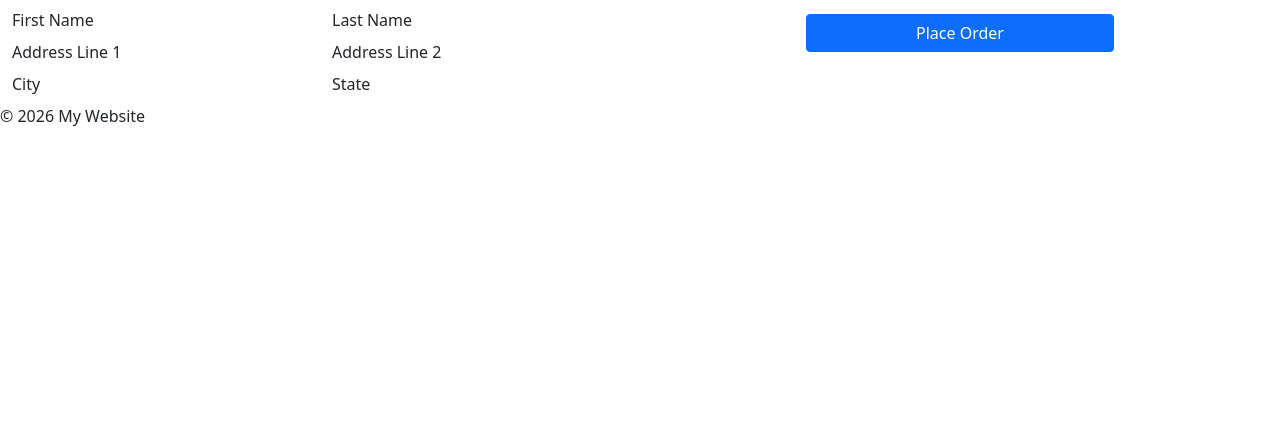
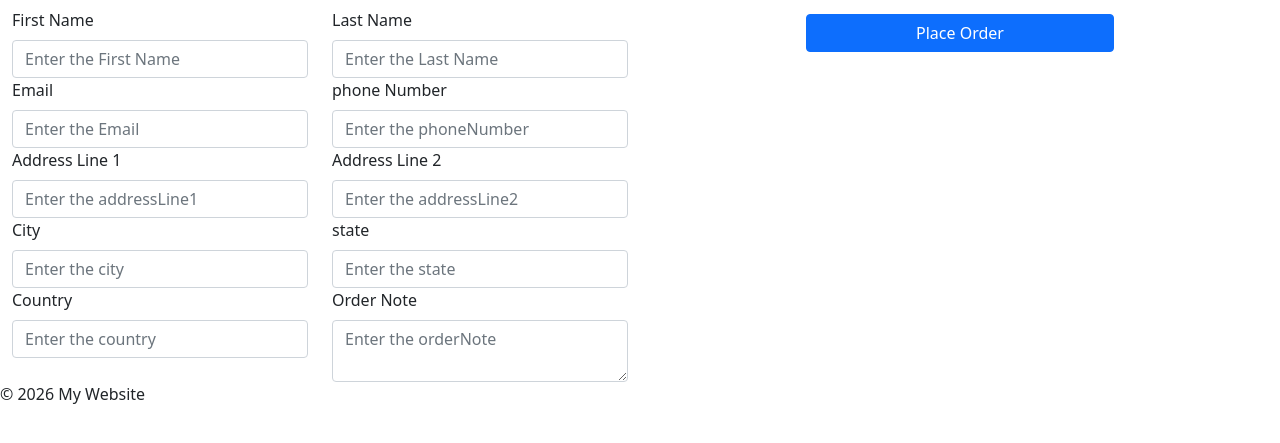
Before and after one commit to amitsaini95/EStore, a Django app: template Estore/templates/store/checkout.html in a window 1280 px wide. Shown: the part 90-533 px from the top of the page. Run offline with Django 3.2, Linux system fonts and the light colour scheme; the template is opened without the code that fills it, so the values that code supplies are empty.

Commit message:
add order information

```diff
--- a/Estore/CartApp/urls.py
+++ b/Estore/CartApp/urls.py
@@ -6,5 +6,5 @@ urlpatterns = [
     path('cart-item-add/<int:cart_id>',views.QuantityAddCartItemView,name="quanatiyAddCartItem"),
     path('cart-item-sub/<int:cart_id>',views.QuantitySubCartItemView,name="quantitysubCartItem"),
     path('remove-cart-item/<int:product_id>',views.removeCartButtonView,name="removeCartButton"),
-    # path('checkout/',views.CheckOutCartItemView,name="checkoutCartItem")
+    path('checkout/',views.CheckOutCartItemView,name="checkoutCartItem")
 ]
--- a/Estore/Estore/urls.py
+++ b/Estore/Estore/urls.py
@@ -22,7 +22,7 @@ from .import views
 urlpatterns = [
     path('admin/', admin.site.urls),
     path('',views.HomeView,name="Home"),
-    path('store/',include('store.urls')),
+    path('store/',include('store.urls'),name="store"),
     path('cart/',include('CartApp.urls')),
     path('accounts/',include('AccountApp.urls')),
     path('orders/',include('OrderApp.urls'))
--- a/Estore/templates/store/cart.html
+++ b/Estore/templates/store/cart.html
@@ -72,6 +72,7 @@
         </div>
 
         <div class="checkout_Btn my-3">
+
             <a href="{% url 'checkoutCartItem' %}" type="button" class="btn btn-primary w-100 fw-bold">checkout</a>
         </div>
     </div>
--- a/Estore/templates/store/checkout.html
+++ b/Estore/templates/store/checkout.html
@@ -1,6 +1,6 @@
 {% extends "base.html" %}
 {% block content %}
-<form method="post">
+<form method="post" action="{% url 'placeorder' %}">
     {% csrf_token %}
 <div class="row">
 
@@ -9,35 +9,56 @@
             <h3>Billing Address</h3>
                     <div class="row">
                     <div class="col-md-6">
-                    <label for="{{ form.firstName.id_for_label }}" class="form-label">First Name</label>
-                     {{ form.firstName }}
-                    <div class="invalid-feedback">{{ form.firstName.errors }}</div>
+                    <label for="firstName" class="form-label">First Name</label>
+                   <input type="text" name="firstName" class="form-control" placeholder="Enter the First Name" required>
+
+                    </div>
+                    <div class="col-md-6">
+                    <label for="lastName" class="form-label">Last Name</label>
+                   <input type="text" name="lastName" class="form-control" placeholder="Enter the Last Name" required>
+
+                    </div>
+                    <div class="col-md-6">
+                    <label for="email" class="form-label">Email</label>
+                   <input type="email" name="email" class="form-control" placeholder="Enter the Email " required>
+
+                    </div>
+                    <div class="col-md-6">
+                    <label for="phoneNumber" class="form-label">phone Number</label>
+                   <input type="tel:" name="phoneNumber" class="form-control" placeholder="Enter the phoneNumber" required>
+
+                    </div>
+                    <div class="col-md-6">
+                    <label for="addressLine1" class="form-label">Address Line 1</label>
+                   <input type="text" name="addressLine1" class="form-control" placeholder="Enter the addressLine1" required>
+
                     </div>
                      <div class="col-md-6">
-                    <label for="{{ form.lastName.id_for_label }}" class="form-label">Last Name</label>
-                     {{ form.lastName }}
-                    <div class="invalid-feedback">{{ form.lastName.errors }}</div>
+                    <label for="addressLine2" class="form-label">Address Line 2</label>
+                   <input type="text" name="addressLine2" class="form-control" placeholder="Enter the addressLine2" required>
+
                     </div>
                       <div class="col-md-6">
-                    <label for="{{ form.addressLine1.id_for_label }}" class="form-label">Address Line 1</label>
-                     {{ form.addressLine1 }}
-                    <div class="invalid-feedback">{{ form.addressLine1.errors }}</div>
+                    <label for="city" class="form-label">City</label>
+                   <input type="text" name="city" class="form-control" placeholder="Enter the city" required>
+
                     </div>
-                      <div class="col-md-6">
-                    <label for="{{ form.addressLine2.id_for_label }}" class="form-label">Address Line 2</label>
-                     {{ form.addressLine1 }}
-                    <div class="invalid-feedback">{{ form.addressLine1.errors }}</div>
+                     <div class="col-md-6">
+                    <label for="state" class="form-label">state</label>
+                   <input type="text" name="state" class="form-control" placeholder="Enter the state" required>
+
                     </div>
-                       <div class="col-md-6">
-                    <label for="{{ form.city.id_for_label }}" class="form-label">City</label>
-                     {{ form.city }}
-                    <div class="invalid-feedback">{{ form.city.errors }}</div>
+                     <div class="col-md-6">
+                    <label for="country" class="form-label">Country</label>
+                   <input type="text" name="country" class="form-control" placeholder="Enter the country" required>
+
                     </div>
-                       <div class="col-md-6">
-                    <label for="{{ form.state.id_for_label }}" class="form-label">State</label>
-                     {{ form.state }}
-                    <div class="invalid-feedback">{{ form.state.errors }}</div>
+                    <div class="col-md-6">
+                         <label for="orderNote" class="form-label">Order Note</label>
+                         <textarea name="orderNote"  class="form-control" placeholder="Enter the orderNote" required></textarea>
+
                     </div>
+
 
                 </div>
 
```
Also changed, not shown: Estore/AccountApp/backends.py (added, +16 -0 lines), Estore/CartApp/views.py (+23 -33 lines), Estore/OrderApp/models.py (+4 -3 lines), Estore/OrderApp/views.py (+34 -18 lines), Estore/OrderApp/migrations/0002_order_ordernumber.py (added), Estore/OrderApp/migrations/0003_alter_order_payment_alter_order_user.py (added), Estore/db.sqlite3.
